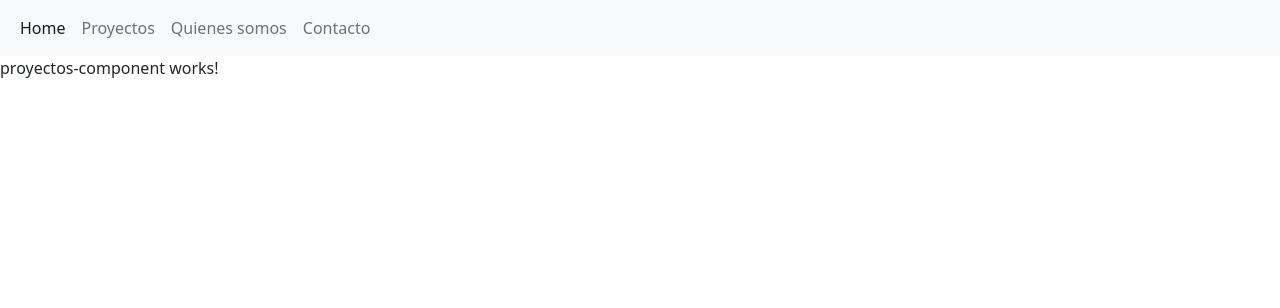
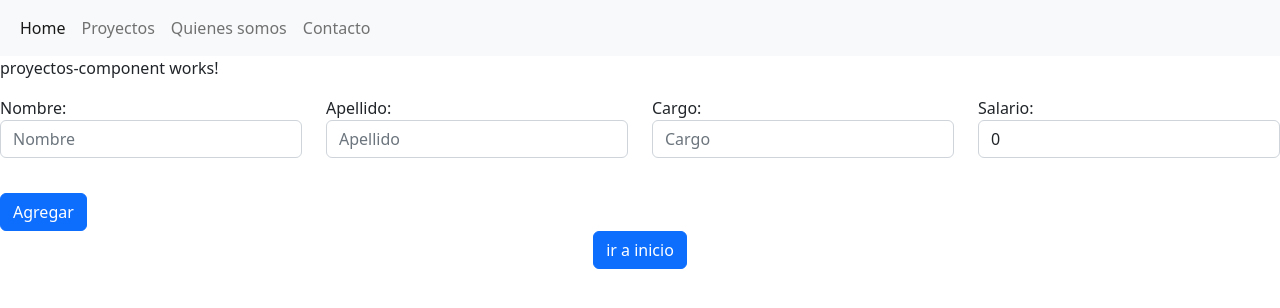
Before and after one commit to Francisco2020-Ra/Angular-Routing, an Angular app: page /proyectos in a window 1280 px wide. Shown: the top 308 px of the page. Built offline with nearby package versions, Linux system fonts and the light colour scheme.

Commit message:
Redireccionamiento desde un boton con navigate

```diff
--- a/src/app/proyectos-component/proyectos-component.component.html
+++ b/src/app/proyectos-component/proyectos-component.component.html
@@ -1 +1,30 @@
 <p>proyectos-component works!</p>
+
+<form class="form-group row">
+
+    <div class="form-group col-md-3">
+        <label for="nombre">Nombre:</label>
+        <input type="text" name="nombre" id="nombre" placeholder="Nombre" class="form-control" [(ngModel)] = "cuadroNombre"/>
+    </div>
+    <div class="form-group col-md-3">
+        <label for="apellido">Apellido:</label>
+        <input type="text" name="apellido" id="apelido" placeholder="Apellido" class="form-control" [(ngModel)] = "cuadroApellido"/>
+    </div>
+    <div class="form-group col-md-3">
+        <label for="cargo">Cargo:</label>
+        <input type="text" name="cargo" id="cargo" placeholder="Cargo" class="form-control" [(ngModel)] = "cuadroCargo"/>
+    </div>
+    <div class="form-group col-md-3">
+        <label for="salario">Salario:</label>
+        <input type="number" name="salario" id="salario" placeholder="Salario" class="form-control" [(ngModel)] = "cuadroSalario"/>
+    </div>
+
+    <div class="col">
+        <button type="submit" class="btn btn-primary" (click)="agregarEmpleado()" style="margin-top: 35px;">Agregar</button>
+    </div>
+
+</form>
+
+<div style="text-align: center;">
+ <button class="btn btn-primary" (click)="volverHome()">ir a inicio</button>
+</div>
--- a/src/app/proyectos-component/proyectos-component.component.ts
+++ b/src/app/proyectos-component/proyectos-component.component.ts
@@ -1,4 +1,8 @@
 import { Component, OnInit } from '@angular/core';
+import { Router } from '@angular/router';
+import { Empleado } from '../empleado/empleado.model';
+import { EmpleadosService } from '../empleados.service';
+import { ServicioEmpleadosService } from '../servicio-empleados.service';
 
 @Component({
   selector: 'app-proyectos-component',
@@ -7,9 +11,34 @@
 })
 export class ProyectosComponentComponent implements OnInit {
 
-  constructor() { }
+  constructor(
+    private router:Router,
+    private servicioEmpleado:ServicioEmpleadosService,
+    private servicioDataEmpleado: EmpleadosService) {
+      this.empleados = this.servicioDataEmpleado.empleados;
+    }
 
   ngOnInit(): void {
   }
 
+  empleados:Empleado[] = [];
+
+  volverHome(){
+      this.router.navigate(['']);
+  }
+
+  agregarEmpleado(){
+    let miEmpleado = new Empleado(this.cuadroNombre, this.cuadroApellido,this.cuadroCargo,this.cuadroSalario)
+
+    //this.servicioEmpleado.muestraMensaje("Nombre del empleado: " + miEmpleado.nombre);
+
+    this.servicioDataEmpleado.agregarEmpleadoServicio(miEmpleado);
+
+    this.router.navigate(['']);
+
+  }
+  cuadroNombre: string = "";
+  cuadroApellido: string = ""
+  cuadroCargo: string = "";
+  cuadroSalario: number = 0;
 }
```
Also changed, not shown: 1 other file (tests, documents, lock files or other folders).
